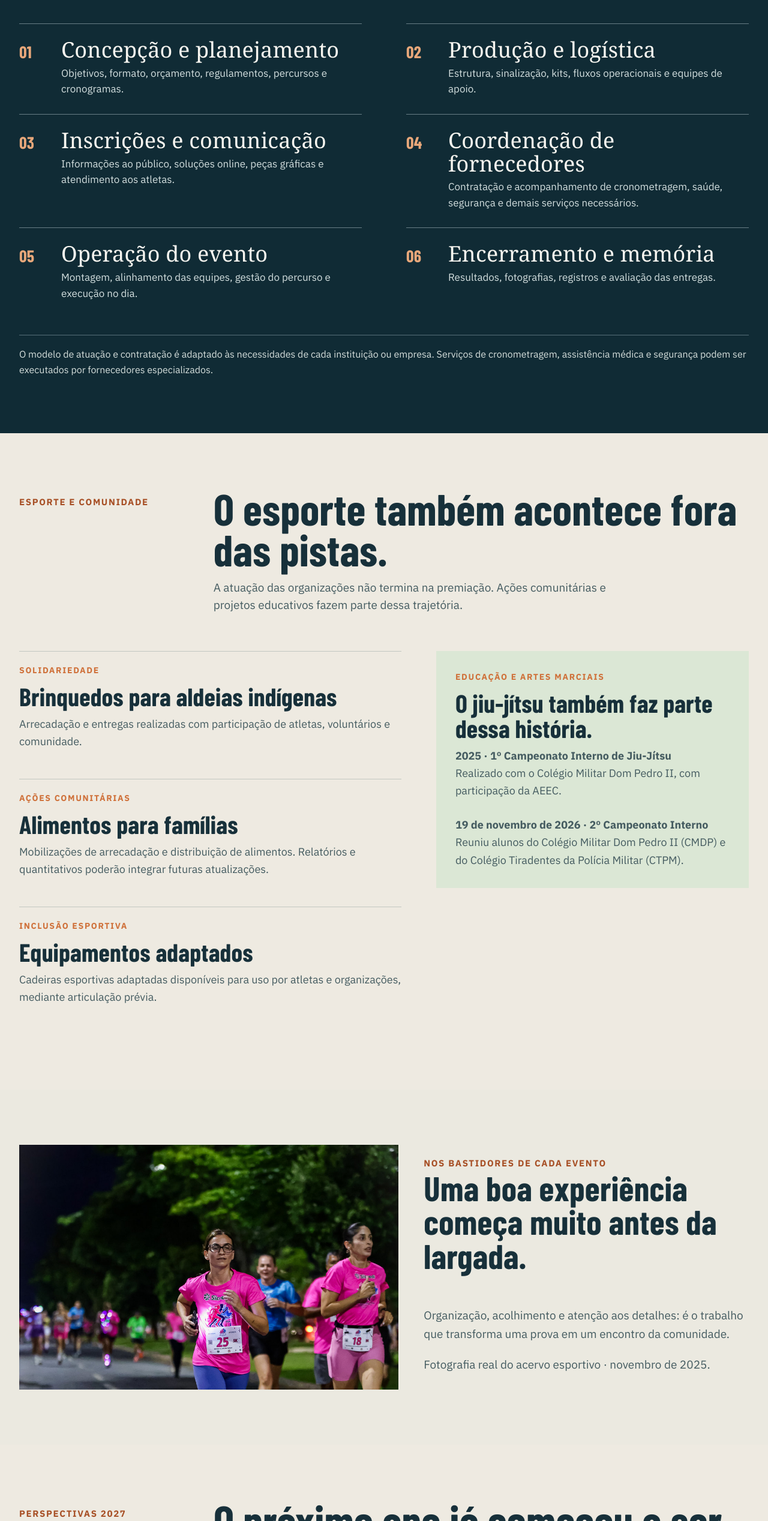
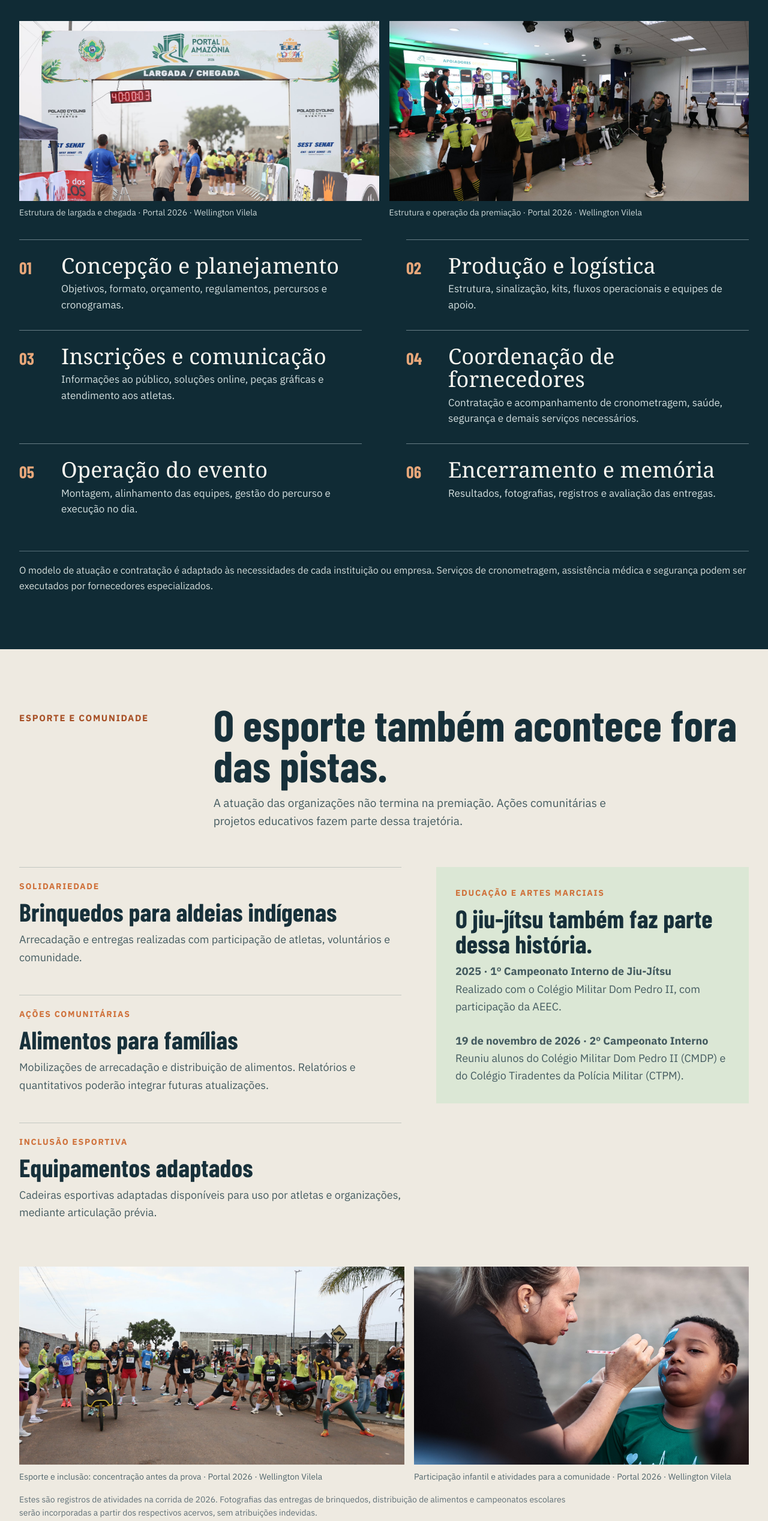
Before and after one commit to izaeltec-sys/portal-amazonia-2026, a plain HTML site: page institucional/index.html in a window 1280 px wide. Shown: the part 4169-6704 px from the top of the page at 60% size. Drawn offline with nearby package versions, Linux system fonts and the light colour scheme; a web font is replaced by a local one.

Commit message:
Ampliar portfólio com fotos originais da Portal 2026 e registros sociais distintos

```diff
--- a/institucional/index.html
+++ b/institucional/index.html
@@ -274,6 +274,28 @@ h1,h2,h3,.stat .value,.metric strong,.intro .mission,.closing h2,.editorial-figu
 /* PDF terá acabamento final após fechamento das fotografias e logotipos. */
 @media print{.cover{grid-template-columns:48% 52%}.cover h1{font-size:43pt}.cover-copy{padding:12mm 6mm 12mm 0}.cover .lead{font-size:12pt}.head h2{font-size:31pt}.intro .mission{font-size:25pt}.event h3{font-size:18pt}.event .metric strong{font-size:23pt}.photo-pair figure:nth-child(2){padding-top:0}.social-stories h3,.service h3{font-size:21pt}}
 
+
+/* 2026: documentação fotográfica real, sem imagens geradas e sem repetição artificial. */
+.edition-gallery.edition-gallery-three{grid-template-columns:repeat(3,minmax(0,1fr));max-width:none}
+.edition-gallery.edition-gallery-three img{aspect-ratio:4/3}
+.edition-gallery.edition-gallery-three figcaption{font-size:13px}
+.service-photos{display:grid;grid-template-columns:1fr 1fr;gap:17px;margin:-4px 0 34px}
+.service-photos figure{margin:0;min-width:0}
+.service-photos img{display:block;width:100%;height:300px;object-fit:cover;object-position:center}
+.service-photos figure:first-child img{object-position:center 30%}
+.service-photos figcaption{font-size:14px;line-height:1.4;color:#cbd8d8;margin-top:10px}
+.community-photos{display:grid;grid-template-columns:1.07fr .93fr;gap:16px;margin-top:27px}
+.community-photos figure{margin:0;min-width:0}
+.community-photos img{display:block;width:100%;height:330px;object-fit:cover}
+.community-photos figure:first-child img{object-position:center 53%}
+.community-photos figure:last-child img{object-position:center 35%}
+.community-photos figcaption{font-size:14px;color:#51666c;line-height:1.45;margin-top:10px}
+.community-photo-note{margin:17px 0 0;font-size:14px;line-height:1.6;color:#607077;max-width:940px}
+@media(max-width:900px){.edition-gallery.edition-gallery-three{grid-template-columns:repeat(2,minmax(0,1fr))}.service-photos img{height:240px}.community-photos img{height:280px}}
+@media(max-width:700px){.edition-gallery.edition-gallery-three,.service-photos,.community-photos{grid-template-columns:1fr}.service-photos{gap:23px}.service-photos img{height:250px}.community-photos img{height:245px}.community-photo-note{font-size:13px}}
+/* Ajustes de paginação A4 ficam para o encerramento do acervo. */
+@media print{.edition-gallery.edition-gallery-three{grid-template-columns:repeat(3,1fr)}.edition-gallery.edition-gallery-three img{height:39mm}.service-photos img{height:49mm}.community-photos img{height:50mm}.service-photos,.community-photos{break-inside:avoid}}
+
 </style>
 </head><body>
 <header class="site-header"><div class="top">
@@ -374,7 +396,11 @@ h1,h2,h3,.stat .value,.metric strong,.intro .mission,.closing h2,.editorial-figu
    <div class="edition-content">
     <div class="edition-intro"><div class="edition-body"><span class="edition-label">Sobre esta edição</span><p>A terceira edição contou com corrida adulta, Kids, categoria PcD e modalidade escolar. A comunicação foi concentrada em uma Central do Atleta, com informações, regulamento, consulta de inscritos e outros serviços online.</p></div>
      <dl class="edition-facts"><div><dt>Data</dt><dd>15 de novembro de 2026</dd></div><div><dt>Local</dt><dd>Vilhena · Rondônia</dd></div><div><dt>Modalidades</dt><dd>5 km, Kids, Escolar e PcD</dd></div><div><dt>Informações ao público</dt><dd>Central do Atleta</dd></div></dl></div>
-    <div class="edition-gallery single"><figure><img src="assets/fotos/portal-2026-largada.jpg" alt="Largada da 3ª Corrida Portal da Amazônia de 2026, com participantes passando sob o pórtico" loading="lazy"><figcaption>Foto: Wellington Vilela · 2026</figcaption></figure></div>
+    <div class="edition-gallery edition-gallery-three">
+ <figure><img src="assets/fotos/portal-2026-largada.jpg" alt="Largada da 3ª Corrida Portal da Amazônia de 2026" loading="lazy"><figcaption>Largada · Wellington Vilela</figcaption></figure>
+ <figure><img src="assets/fotos/2026-publico.jpg" alt="Concentração de participantes antes da largada da 3ª Portal da Amazônia" loading="lazy"><figcaption>Concentração · Wellington Vilela · Foto 2648178453</figcaption></figure>
+ <figure><img src="assets/fotos/2026-podio.jpg" alt="Atletas medalhadas e premiadas no pódio feminino da 3ª Portal da Amazônia" loading="lazy"><figcaption>Premiação · Wellington Vilela · Foto 2648050714</figcaption></figure>
+ </div>
     <div class="edition-links"><a href="https://banlek.com/album/2b1d28" target="_blank" rel="noopener noreferrer">Ver álbum fotográfico de 2026 <span aria-hidden="true">↗</span></a><a href="../central/" >Conhecer a Central do Atleta <span aria-hidden="true">↗</span></a></div>
    </div>
   </details>
@@ -389,6 +415,10 @@ h1,h2,h3,.stat .value,.metric strong,.intro .mission,.closing h2,.editorial-figu
 </div></div>
 <section class="section dark" id="experiencia"><div class="outer">
  <div class="head"><div class="chapter">Experiência de organização</div><div><h2>Organização é o que acontece nos bastidores.</h2><p>Estrutura de trabalho pensada para entregar o evento completo. As atividades especializadas são organizadas e contratadas conforme o escopo.</p></div></div>
+ <div class="service-photos" aria-label="Registros da estrutura e da premiação">
+  <figure><img src="assets/fotos/2026-chegada.jpg" alt="Pórtico oficial de largada e chegada, com estrutura e apoiadores da 3ª Portal da Amazônia" loading="lazy"><figcaption>Estrutura de largada e chegada · Portal 2026 · Wellington Vilela</figcaption></figure>
+  <figure><img src="assets/fotos/2026-estrutura-premiacao.jpg" alt="Ambiente de premiação no SEST SENAT, com palco, equipe e participantes" loading="lazy"><figcaption>Estrutura e operação da premiação · Portal 2026 · Wellington Vilela</figcaption></figure>
+ </div>
  <div class="service-list">
   <article class="service"><div class="num">01</div><div><h3>Concepção e planejamento</h3><p>Objetivos, formato, orçamento, regulamentos, percursos e cronogramas.</p></div></article>
   <article class="service"><div class="num">02</div><div><h3>Produção e logística</h3><p>Estrutura, sinalização, kits, fluxos operacionais e equipes de apoio.</p></div></article>
@@ -413,6 +443,11 @@ h1,h2,h3,.stat .value,.metric strong,.intro .mission,.closing h2,.editorial-figu
    <p><strong>19 de novembro de 2026 · 2º Campeonato Interno</strong><br>Reuniu alunos do Colégio Militar Dom Pedro II (CMDP) e do Colégio Tiradentes da Polícia Militar (CTPM).</p>
   </aside>
  </div>
+ <div class="community-photos" aria-label="Registros de participação inclusiva e atividades no evento">
+  <figure><img src="assets/fotos/2026-percurso.jpg" alt="Atletas e famílias reunidos na concentração, com participação de criança em cadeira adaptada de corrida" loading="lazy"><figcaption>Esporte e inclusão: concentração antes da prova · Portal 2026 · Wellington Vilela</figcaption></figure>
+  <figure><img src="assets/fotos/2026-atividade-publico.jpg" alt="Atividade de pintura facial de uma criança durante a programação da Portal da Amazônia" loading="lazy"><figcaption>Participação infantil e atividades para a comunidade · Portal 2026 · Wellington Vilela</figcaption></figure>
+ </div>
+ <p class="community-photo-note">Estes são registros de atividades na corrida de 2026. Fotografias das entregas de brinquedos, distribuição de alimentos e campeonatos escolares serão incorporadas a partir dos respectivos acervos, sem atribuições indevidas.</p>
 </div></section>
 <section class="section editorial"><div class="outer">
  <div class="editorial-figure"><img src="assets/fotos/portal-2025-atletas.jpg" alt="Atletas correndo em prova noturna, registro do acervo esportivo de novembro de 2025" loading="lazy">
```
Also changed, not shown: institucional/assets/fotos/2026-atividade-publico.jpg (added), institucional/assets/fotos/2026-chegada.jpg (added), institucional/assets/fotos/2026-estrutura-premiacao.jpg (added), institucional/assets/fotos/2026-percurso.jpg (added), institucional/assets/fotos/2026-podio.jpg (added), institucional/assets/fotos/2026-publico.jpg (added), 1 other file.
